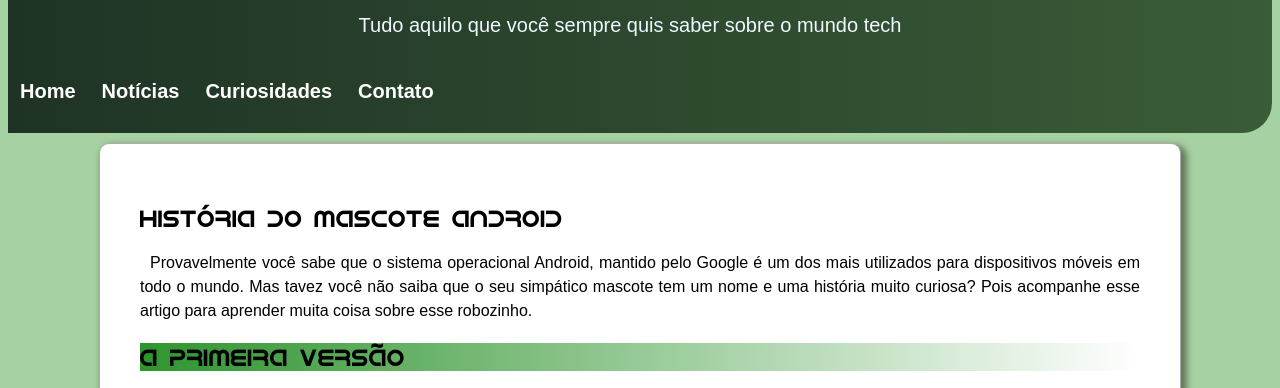
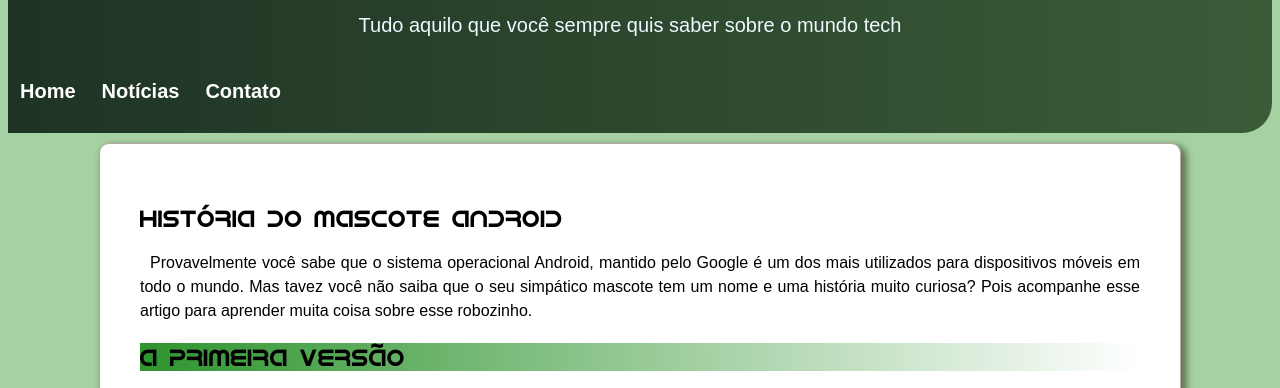
Before and after one commit to martinez2720/projeto-android, a plain HTML site: page index.html in a window 1280 px wide. Shown: the part 159-547 px from the top of the page. Drawn offline with Linux system fonts and the light colour scheme.

Commit message:
retirando curiosidades

```diff
--- a/index.html
+++ b/index.html
@@ -15,7 +15,6 @@
         <nav>
             <a href="index.html">Home</a>
             <a href="quemSomos.html">Notícias</a>
-            <a href="solucoes.html">Curiosidades</a>
             <a href="contato.html">Contato</a>
         </nav>
 
```
